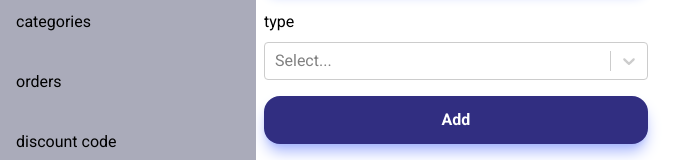
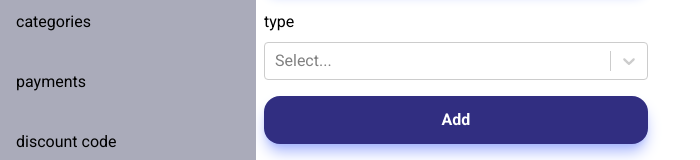
Before and after one commit to Arman-Abbasian/Arman_shop_fullstack_next13, a Next.js app in the folder frontend/: page /admin/categories/add in a window 1280 px wide. Shown: the part 246-406 px from the top of the page, without its empty margins (0-700 px from the left). Built offline with nearby package versions, Linux system fonts and the light colour scheme; no server answers.

Commit message:
change orders to payments in AdminSideBar component

```diff
--- a/frontend/src/app/(admin)/admin/AdminSideBar.jsx
+++ b/frontend/src/app/(admin)/admin/AdminSideBar.jsx
@@ -35,7 +35,7 @@ function AdminSideBar() {
           <li >categories</li>
           </Link>
           <Link onClick={()=>setShowMenu(false)} href="/admin/payments" className="hover:bg-primary-500 w-44 p-2 rounded-md lg:w-full">
-          <li >orders</li>
+          <li >payments</li>
           </Link>
           <Link onClick={()=>setShowMenu(false)} href="/admin/coupons" className="hover:bg-primary-500 w-44 p-2 rounded-md lg:w-full">
           <li >discount code</li>
```
